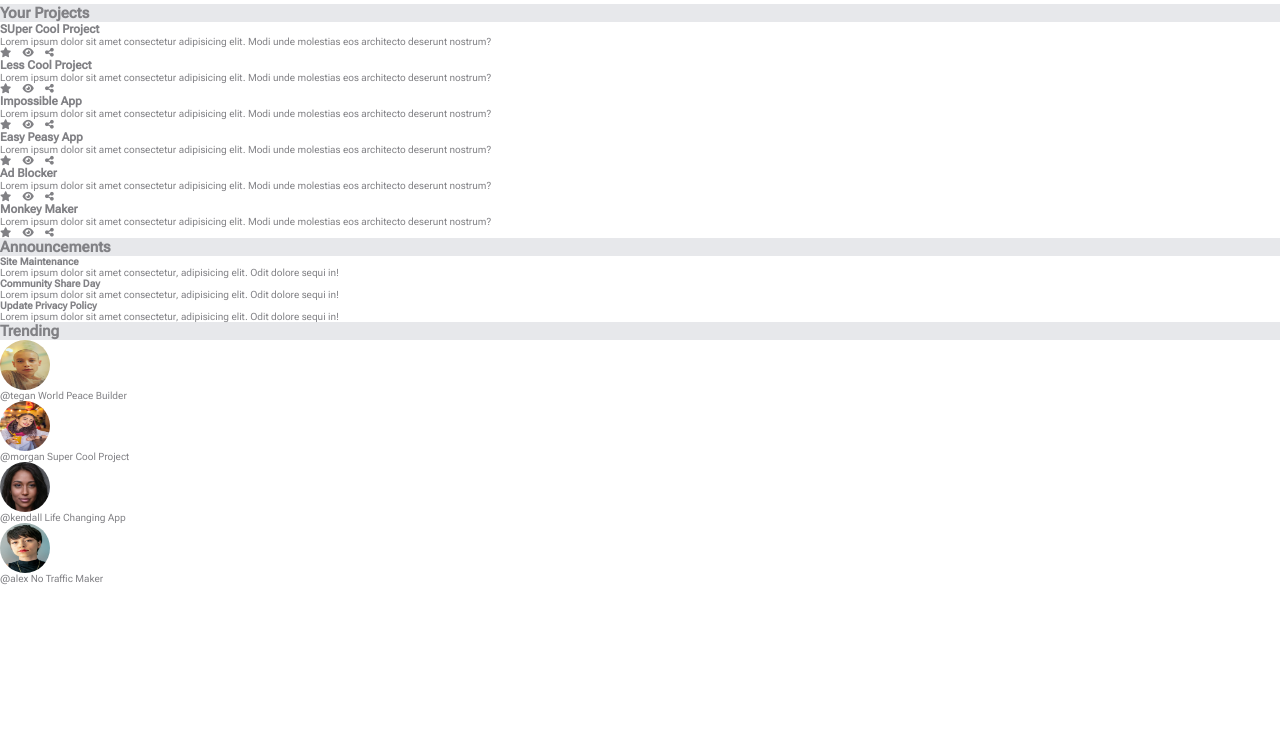
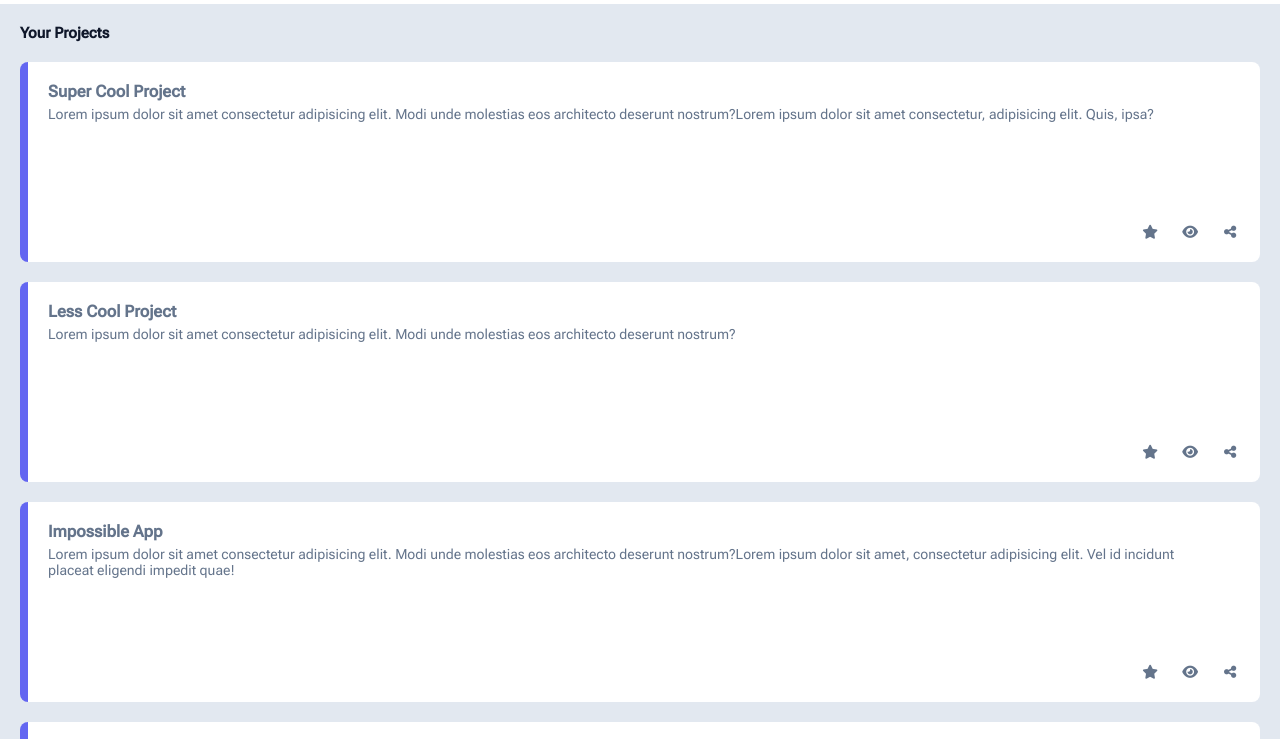
Before and after one commit to tydevelopes/odin-dashboard-with-grid, a plain HTML site: page index.html in a window 1280 px wide. Shown: the part 146-885 px from the top of the page. Before the commit the page ends 800 px from the top, so only its background shows below. Drawn offline with Linux system fonts and the light colour scheme.

Commit message:
style projects card

```diff
--- a/index.html
+++ b/index.html
@@ -84,74 +84,76 @@
 					<h2 class="title">Your Projects</h2>
 					<!-- project card start -->
 					<div class="project-card">
-						<h3>SUper Cool Project</h3>
-						<p>
+						<h3 class="project-card-title">Super Cool Project</h3>
+						<p class="project-card-info">
 							Lorem ipsum dolor sit amet consectetur adipisicing elit. Modi unde molestias eos architecto deserunt
-							nostrum?
+							nostrum?Lorem ipsum dolor sit amet consectetur, adipisicing elit. Quis, ipsa?
 						</p>
-						<i class="fa-solid fa-star"></i>
-						<i class="fa-solid fa-eye"></i>
-						<i class="fa-solid fa-share-nodes"></i>
+						<i class="fa-solid fa-star like"></i>
+						<i class="fa-solid fa-eye peek"></i>
+						<i class="fa-solid fa-share-nodes share"></i>
 					</div>
 					<!-- project card end -->
 					<!-- project card start -->
 					<div class="project-card">
-						<h3>Less Cool Project</h3>
-						<p>
+						<h3 class="project-card-title">Less Cool Project</h3>
+						<p class="project-card-info">
 							Lorem ipsum dolor sit amet consectetur adipisicing elit. Modi unde molestias eos architecto deserunt
 							nostrum?
 						</p>
-						<i class="fa-solid fa-star"></i>
-						<i class="fa-solid fa-eye"></i>
-						<i class="fa-solid fa-share-nodes"></i>
+						<i class="fa-solid fa-star like"></i>
+						<i class="fa-solid fa-eye peek"></i>
+						<i class="fa-solid fa-share-nodes share"></i>
 					</div>
 					<!-- project card end -->
 					<!-- project card start -->
 					<div class="project-card">
-						<h3>Impossible App</h3>
-						<p>
+						<h3 class="project-card-title">Impossible App</h3>
+						<p class="project-card-info">
 							Lorem ipsum dolor sit amet consectetur adipisicing elit. Modi unde molestias eos architecto deserunt
-							nostrum?
+							nostrum?Lorem ipsum dolor sit amet, consectetur adipisicing elit. Vel id incidunt placeat eligendi impedit
+							quae!
 						</p>
-						<i class="fa-solid fa-star"></i>
-						<i class="fa-solid fa-eye"></i>
-						<i class="fa-solid fa-share-nodes"></i>
+						<i class="fa-solid fa-star like"></i>
+						<i class="fa-solid fa-eye peek"></i>
+						<i class="fa-solid fa-share-nodes share"></i>
 					</div>
 					<!-- project card end -->
 					<!-- project card start -->
 					<div class="project-card">
-						<h3>Easy Peasy App</h3>
-						<p>
+						<h3 class="project-card-title">Easy Peasy App</h3>
+						<p class="project-card-info">
 							Lorem ipsum dolor sit amet consectetur adipisicing elit. Modi unde molestias eos architecto deserunt
 							nostrum?
 						</p>
-						<i class="fa-solid fa-star"></i>
-						<i class="fa-solid fa-eye"></i>
-						<i class="fa-solid fa-share-nodes"></i>
+						<i class="fa-solid fa-star like"></i>
+						<i class="fa-solid fa-eye peek"></i>
+						<i class="fa-solid fa-share-nodes share"></i>
 					</div>
 					<!-- project card end -->
 					<!-- project card start -->
 					<div class="project-card">
-						<h3>Ad Blocker</h3>
-						<p>
+						<h3 class="project-card-title">Ad Blocker</h3>
+						<p class="project-card-info">
 							Lorem ipsum dolor sit amet consectetur adipisicing elit. Modi unde molestias eos architecto deserunt
 							nostrum?
 						</p>
-						<i class="fa-solid fa-star"></i>
-						<i class="fa-solid fa-eye"></i>
-						<i class="fa-solid fa-share-nodes"></i>
+						<i class="fa-solid fa-star like"></i>
+						<i class="fa-solid fa-eye peek"></i>
+						<i class="fa-solid fa-share-nodes share"></i>
 					</div>
 					<!-- project card end -->
 					<!-- project card start -->
 					<div class="project-card">
-						<h3>Monkey Maker</h3>
-						<p>
+						<h3 class="project-card-title">Monkey Maker</h3>
+						<p class="project-card-info">
 							Lorem ipsum dolor sit amet consectetur adipisicing elit. Modi unde molestias eos architecto deserunt
-							nostrum?
+							nostrum?Lorem ipsum dolor, sit amet consectetur adipisicing elit. Facilis, excepturi corrupti. Ab dolore
+							est blanditiis consequatur ad quae, vero at.
 						</p>
-						<i class="fa-solid fa-star"></i>
-						<i class="fa-solid fa-eye"></i>
-						<i class="fa-solid fa-share-nodes"></i>
+						<i class="fa-solid fa-star like"></i>
+						<i class="fa-solid fa-eye peek"></i>
+						<i class="fa-solid fa-share-nodes share"></i>
 					</div>
 					<!-- project card end -->
 				</div>
--- a/style.css
+++ b/style.css
@@ -2,19 +2,20 @@
 
 /* Variables */
 :root {
-	--btn-bg-color: #573bfe;
+	--btn-bg-color: #6366f1;
 	--icon-color: #00c3f9;
-	--main-text-color: #818185;
 }
 :root.light {
-	--main-bg-color: #e7e8eb;
+	--main-bg-color: #e2e8f0;
 	--card-bg-color: #ffffff;
-	--heading-color: #2c2d2e;
+	--heading-color: #0f172a;
+	--main-text-color: #64748b;
 }
 :root.dark {
-	--main-bg-color: #1f1d2b;
-	--card-bg-color: #252836;
-	--heading-color: #edecef;
+	--main-bg-color: #0f172a;
+	--card-bg-color: #1e293b;
+	--heading-color: #ffffff;
+	--main-text-color: #94a3b8;
 }
 
 /* basic reset */
@@ -33,6 +34,10 @@ body {
 .container {
 	background-color: var(--main-bg-color);
 	color: var(--main-text-color);
+}
+h2 {
+	color: var(--heading-color);
+	margin-bottom: 2rem;
 }
 .nav-content,
 .header,
@@ -55,6 +60,12 @@ body {
 .fa-solid {
 	color: var(--main-text-color);
 	width: 2rem;
+	height: 2rem;
+}
+/* change icons but search icon, color when hovered */
+.fa-solid:not(.search-icon):hover {
+	color: var(--btn-bg-color);
+	cursor: pointer;
 }
 
 /* stlye nav as a modal */
@@ -200,6 +211,45 @@ body {
 }
 /* Main styles */
 .main {
+	padding: 2rem;
+}
+p {
+	height: auto;
+}
+.project-card {
+	height: 20rem;
+	padding: 2rem;
+	margin-bottom: 2rem;
+	border-radius: 0.8rem;
+	border-left: 8px solid var(--btn-bg-color);
+	font-size: 1.4rem;
+	display: grid;
+	grid-template-columns: 1fr repeat(3, max-content);
+	grid-template-rows: max-content 1fr max-content;
+	column-gap: 2rem;
+	row-gap: 0.5rem;
+}
+/* layout project card contents */
+.project-card-title {
+	grid-area: 1 / 1 / 2 / 2;
+}
+.project-card-info {
+	grid-area: 2 / 1 / 3 / 4;
+}
+.project-card > .like {
+	grid-area: 3 / 2 / 4 / 3;
+	display: grid;
+	place-items: center;
+}
+.project-card > .peek {
+	grid-area: 3 / 3 / 4 / 4;
+	display: grid;
+	place-items: center;
+}
+.project-card > .share {
+	grid-area: 3 / 4 / 4 / 5;
+	display: grid;
+	place-items: center;
 }
 
 /* ANIMATIONS */
```
